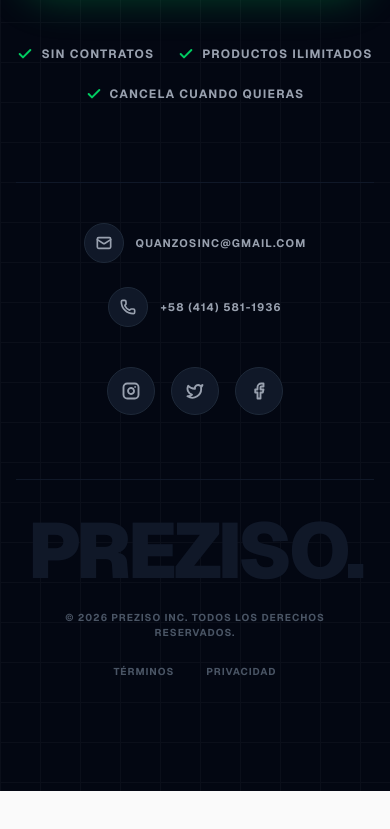
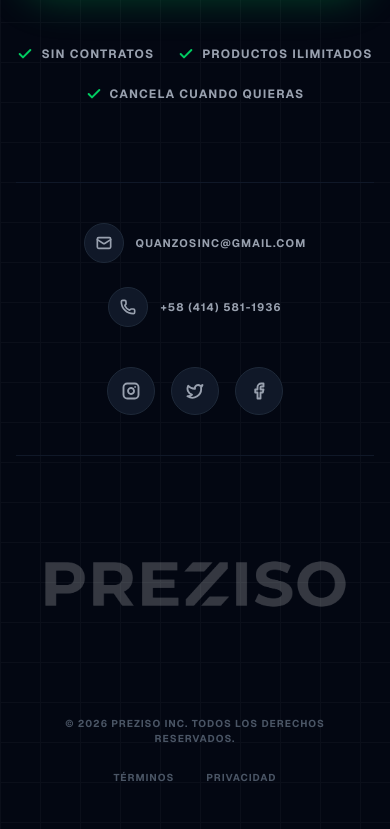
Before and after one commit to Miappvzl/catalogo-center-service, a Next.js app: page / in a window 390 px wide. Shown: the part 5828-6657 px from the top of the page. Before the commit the page ends 6619 px from the top, so only its background shows below. Built offline with nearby package versions, Linux system fonts and the light colour scheme; a web font is replaced by a local one.

Commit message:
integrando el logo de preziso en la landing

```diff
--- a/components/LandingClient.tsx
+++ b/components/LandingClient.tsx
@@ -188,8 +188,15 @@ export default function LandingClient() {
 
       {/* NAVEGACIÓN DESKTOP (CLEAN LOOK) */}
       <header className="hidden md:flex fixed top-0 left-0 w-full bg-white/80 backdrop-blur-xl border-b border-gray-200 z-50 h-[72px] items-center justify-between px-6 lg:px-10 transition-all">
-        <Link href="/" className="font-black text-xl tracking-tighter uppercase flex items-center gap-1 group">
-          PREZISO<span className="text-[#00cd61]">.</span>
+        <Link href="/" className="flex items-center group active:scale-95 transition-transform">
+          <Image
+            src="/pezisologo.png"
+            alt="Preziso Logo"
+            width={200}
+            height={90}
+            className="h-10 md:h-15 w-auto object-contain"
+            priority
+          />
         </Link>
 
         <nav className="flex items-center gap-8">
@@ -243,8 +250,18 @@ export default function LandingClient() {
               </Link>
             </div>
             <div className="absolute top-6 left-6 font-black text-xl tracking-tighter uppercase text-gray-900">
-              PREZISO.
+                    <Link href="/" className="flex items-center group active:scale-95 transition-transform">
+          <Image
+            src="/pezisologo.png"
+            alt="Preziso Logo"
+            width={200}
+            height={90}
+            className="h-15 md:h-20 w-auto object-contain"
+            priority
+          />
+        </Link>
             </div>
+
           </motion.div>
         )}
       </AnimatePresence>
@@ -589,10 +606,18 @@ export default function LandingClient() {
         </div>
 
         {/* LOGO GIGANTE Y LEGALES */}
-        <div className="mt-16 md:mt-24 border-t border-gray-900 pt-8 md:pt-12 w-full flex flex-col items-center relative z-10 overflow-hidden">
-          <h2 className="text-[20vw] font-black leading-none tracking-tighter uppercase w-full text-center cursor-default text-gray-900 select-none">
-            PREZISO.
-          </h2>
+        <div className="mt-10 md:mt-24 border-t border-gray-900 pt-8 md:pt-12 w-full flex flex-col items-center relative z-10 overflow-hidden">
+
+          {/* 🚀 NUEVO LOGO GIGANTE (IMAGE) */}
+          <div className="w-[90vw] md:w-[80vw] max-w-[1400px] flex items-center justify-center opacity-20 md:hover:opacity-30 transition-opacity duration-500 select-none pointer-events-none mb-4 md:mb-8">
+            <Image
+              src="/pezisologow.png"
+              alt="Preziso Logo Gigante"
+              width={1400}
+              height={400}
+              className="w-full h-auto object-contain"
+            />
+          </div>
 
           <div className="flex flex-col md:flex-row justify-between w-full max-w-7xl mt-5 mb-20 px-4 md:px-0 gap-6 text-center md:text-left text-gray-600">
             <p className="text-[10px] md:text-xs font-bold uppercase tracking-widest">
```
